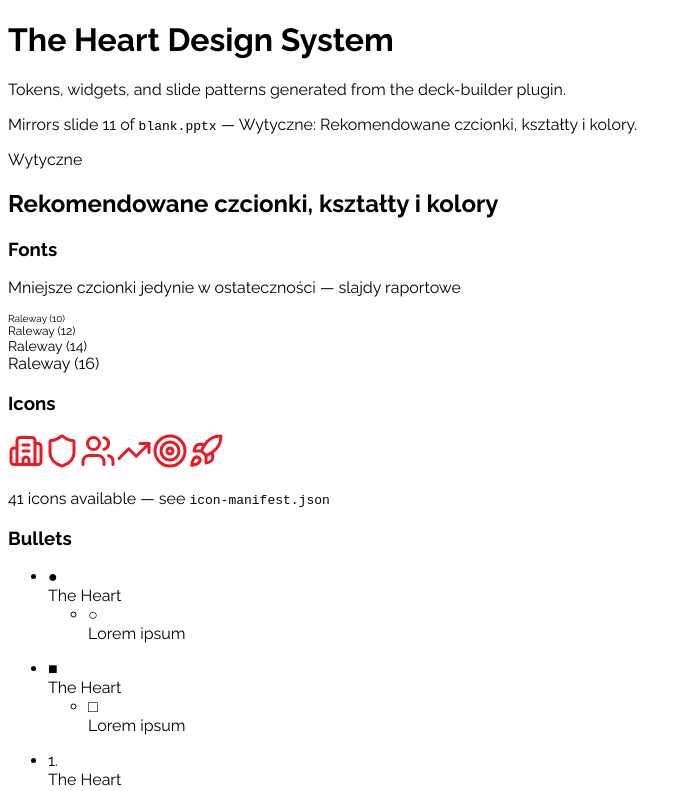
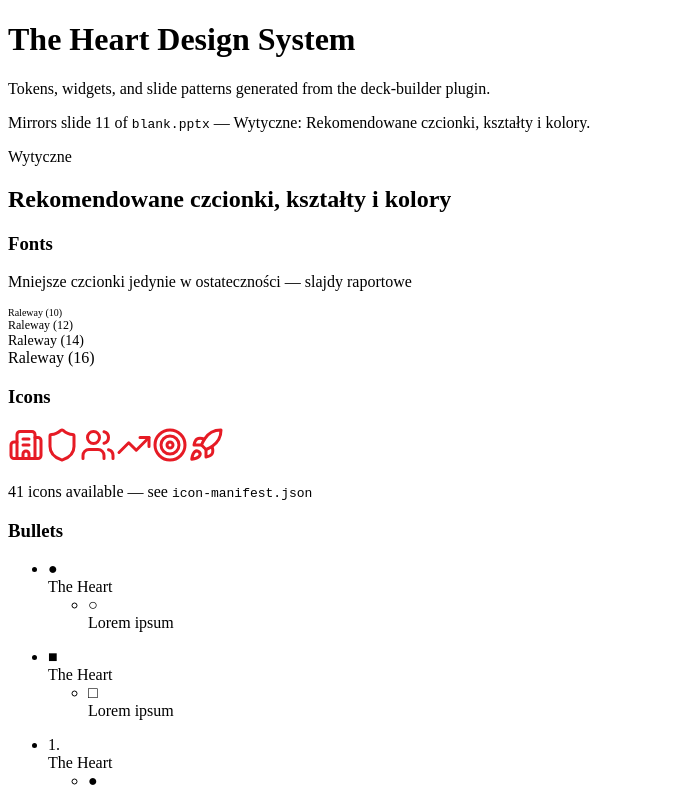
Before and after one commit to The-Heart-Vibe/theheart-design-system, a React (Vite) app: page / in a window 1280 px wide. Shown: the top 791 px of the page, without its empty margins (0-691 px from the left). Built offline with nearby package versions, Linux system fonts and the light colour scheme.

Commit message:
feat: consolidate tokens — add semantic aliases, shadows, --th-bar, slide margins

```diff
--- a/src/tokens/tokens.css
+++ b/src/tokens/tokens.css
@@ -1,50 +1,113 @@
-/* Auto-generated from brand.yaml — DO NOT EDIT BY HAND. */
+/* The Heart Design System — CSS tokens
+ * Single source of truth for colour, typography, spacing, and elevation.
+ * Mirrors tokens.json and tailwind.preset.cjs.
+ *
+ * COLOUR RULES (break easily — read them):
+ *  · #E61B25 brand red dominates: headlines, CTAs, decorative bars, key pills.
+ *  · #0056A4 blue is "accent if needed" — use rarely, NEVER for status.
+ *  · Status in-progress renders BLACK, not blue.
+ */
 
-/* Raleway — 3 weights; weight differentiation via font-weight utilities in components */
-@import url('https://fonts.googleapis.com/css2?family=Raleway:ital,wght@0,300;0,400;0,600;0,700;1,300;1,400;1,600&display=swap');
+@import url("https://fonts.googleapis.com/css2?family=Raleway:wght@300;400;600;700&display=swap");
 
 :root {
-  /* Colour — main palette */
-  --th-color-primary: #E61B25;
-  --th-color-black: #000000;
-  --th-color-green: #13A538;
+  /* ── Brand / main palette ──────────────────────────── */
+  --th-color-primary:    #E61B25;   /* The Heart signature red */
+  --th-color-black:      #000000;   /* primary text */
+  --th-color-green:      #13A538;   /* positive / done */
   --th-color-background: #FFFFFF;
 
-  /* Colour — accents (use sparingly) */
-  --th-color-blue: #0056A4;
-  --th-color-red-light: #E9787E;
+  /* ── Accents — use sparingly ───────────────────────── */
+  --th-color-blue:       #0056A4;   /* accent if needed; NEVER for status */
+  --th-color-red-light:  #E9787E;   /* warning / at-risk / soft red */
 
-  /* Colour — neutrals */
-  --th-color-gray-1: #969696;
-  --th-color-gray-2: #E6E6E6;
-  --th-color-gray-3: #F0F0F0;
+  /* ── Neutrals ──────────────────────────────────────── */
+  --th-color-gray-1:     #969696;   /* secondary text, captions */
+  --th-color-gray-2:     #E6E6E6;   /* borders, dividers */
+  --th-color-gray-3:     #F0F0F0;   /* subtle surfaces, hover states */
 
-  /* Status colours */
-  --th-color-status-done: #13A538;
-  --th-color-status-in-progress: #000000;
-  --th-color-status-at-risk: #E9787E;
-  --th-color-status-blocked: #E61B25;
-  --th-color-status-planned: #969696;
+  /* ── Status palette (fixed & intentional) ──────────── */
+  --th-color-status-done:        #13A538;
+  --th-color-status-on-track:    #13A538;
+  --th-color-status-in-progress: #000000;   /* BLACK — never blue */
+  --th-color-status-at-risk:     #E9787E;
+  --th-color-status-blocked:     #E61B25;
+  --th-color-status-off-track:   #E61B25;
+  --th-color-status-planned:     #969696;
 
-  /* Typography — all three use "Raleway"; weight is set via font-weight utilities */
-  --th-font-heading: "Raleway", Arial, sans-serif;
-  --th-font-body: "Raleway", Arial, sans-serif;
-  --th-font-light: "Raleway", Arial, sans-serif;
+  /* ── Semantic text aliases ─────────────────────────── */
+  --th-text-strong:    var(--th-color-black);
+  --th-text-body:      var(--th-color-black);
+  --th-text-muted:     var(--th-color-gray-1);
+  --th-text-accent:    var(--th-color-primary);
+  --th-text-on-dark:   #FFFFFF;
 
-  /* Font sizes (px) */
-  --th-text-title: 36px;
-  --th-text-h1: 28px;
-  --th-text-h2: 20px;
-  --th-text-section: 12px;
-  --th-text-body: 14px;
-  --th-text-supporting: 12px;
-  --th-text-caption: 10px;
+  /* ── Semantic surface aliases ──────────────────────── */
+  --th-surface:        var(--th-color-background);
+  --th-surface-subtle: var(--th-color-gray-3);
+  --th-surface-dark:   var(--th-color-black);
 
-  /* Spacing */
-  --th-radius-sm: 4px;
-  --th-radius-md: 8px;
-  --th-radius-lg: 12px;
+  /* ── Semantic border aliases ───────────────────────── */
+  --th-border:         var(--th-color-gray-2);
+  --th-border-strong:  var(--th-color-gray-1);
+
+  /* ── Accent aliases ────────────────────────────────── */
+  --th-accent:         var(--th-color-primary);
+  --th-accent-soft:    var(--th-color-red-light);
+
+  /* ── Typography — Raleway, 3 weights ───────────────── */
+  --th-font-heading:  "Raleway", Arial, sans-serif;
+  --th-font-body:     "Raleway", Arial, sans-serif;
+  --th-font-light:    "Raleway", Arial, sans-serif;
+
+  --th-weight-light:    300;
+  --th-weight-regular:  400;
+  --th-weight-medium:   500;
+  --th-weight-semibold: 600;
+  --th-weight-bold:     700;
+
+  /* Size scale — canonical deck hierarchy */
+  --th-text-title:      36px;   /* cover / hero titles */
+  --th-text-h1:         28px;   /* slide headlines */
+  --th-text-h2:         20px;   /* sub-heads */
+  --th-text-body-size:  14px;   /* default body */
+  --th-text-section:    12px;   /* section eyebrow */
+  --th-text-supporting: 12px;   /* supporting text on cards */
+  --th-text-caption:    10px;   /* footnotes, page numbers */
+
+  --th-leading-title: 1.1;
+  --th-leading-h1:    1.2;
+  --th-leading-h2:    1.3;
+  --th-leading-body:  1.5;
+  --th-leading-tight: 1.08;
+
+  --th-tracking-eyebrow: 0.12em;
+
+  /* ── Spacing scale ─────────────────────────────────── */
+  --th-space-1:  4px;
+  --th-space-2:  8px;
+  --th-space-3:  12px;
+  --th-space-4:  16px;
+  --th-space-5:  24px;
+  --th-space-6:  32px;
+  --th-space-7:  48px;
+  --th-space-8:  64px;
+
+  /* Slide margins per brand guideline */
+  --th-slide-margin-h: 8%;
+  --th-slide-margin-v: 8%;
+
+  /* ── Radii ─────────────────────────────────────────── */
+  --th-radius-sm:   4px;
+  --th-radius-md:   8px;
+  --th-radius-lg:   12px;
+  --th-radius-pill: 999px;
+
+  /* ── Slide chrome ──────────────────────────────────── */
+  --th-bar: 6px;   /* left rail + bottom accent bar thickness */
+
+  /* ── Elevation — restrained (corporate / VC brand) ─── */
+  --th-shadow-sm: 0 1px 2px rgba(0, 0, 0, 0.06);
+  --th-shadow-md: 0 4px 12px rgba(0, 0, 0, 0.08);
+  --th-shadow-lg: 0 12px 32px rgba(0, 0, 0, 0.12);
 }
-
-body { font-family: var(--th-font-body); color: var(--th-color-black); }
-h1, h2, h3, h4, h5 { font-family: var(--th-font-heading); }
```
